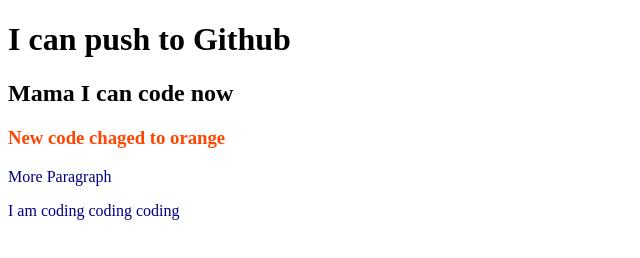
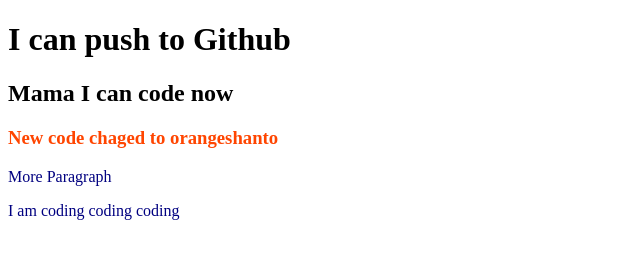
Before and after one commit to mubasshiralishanto/my-second-repo, a plain HTML site: page index.html in a window 1280 px wide. Shown: the full height of the page, 0-640 px from the left. Drawn offline with Linux system fonts and the light colour scheme.

Commit message:
fourth commit

```diff
--- a/index.html
+++ b/index.html
@@ -10,7 +10,7 @@
 <body>
     <h1>I can push to Github</h1>
     <h2>Mama I can code now</h2>
-    <h3>New code chaged to orange</h3>
+    <h3>New code chaged to orangeshanto</h3>
     <p>More Paragraph</p>
     <p>I am coding coding coding</p>
 </body>
```
